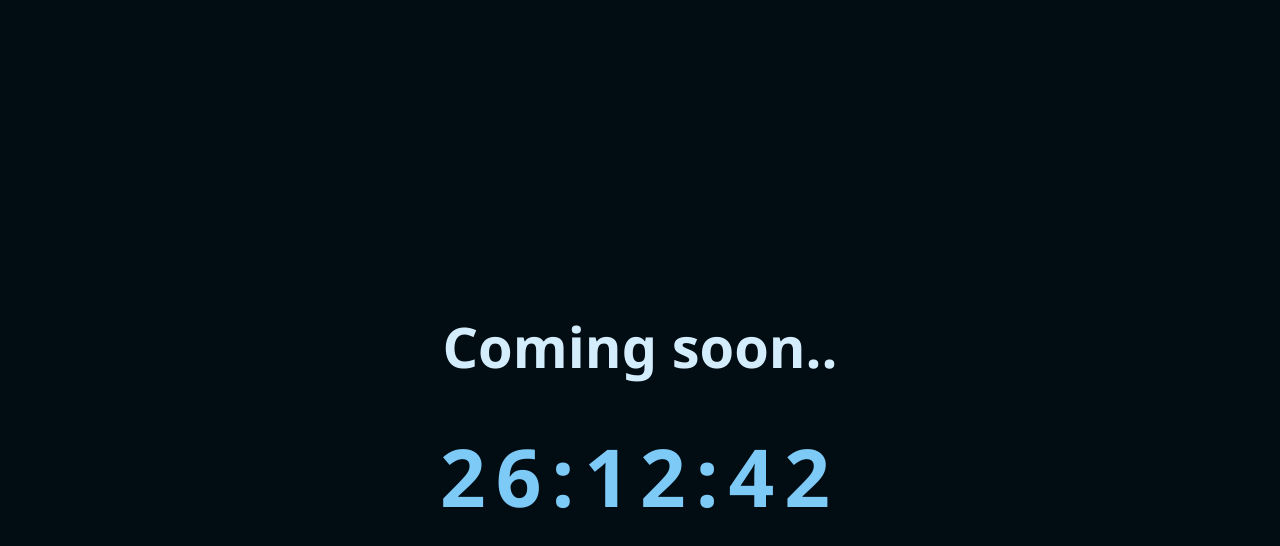
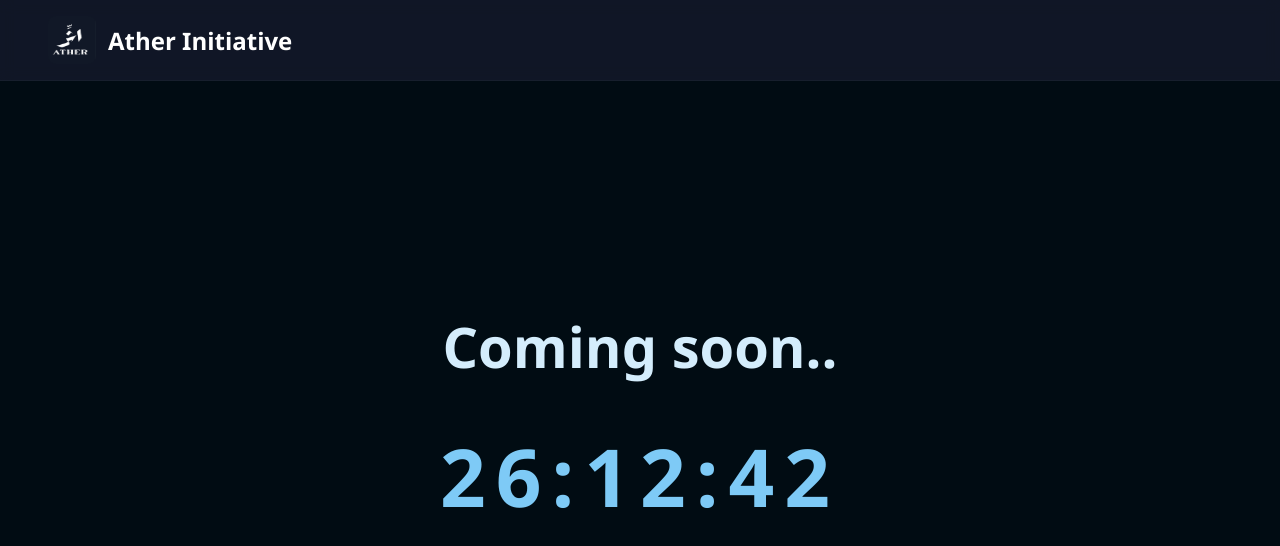
Before and after one commit to webzii/atharinitiative.github.io, a website: page timer/index.html in a window 1280 px wide. Drawn offline with Linux system fonts and the light colour scheme.

Commit message:
Edited Timer

```diff
--- a/timer/index.html
+++ b/timer/index.html
@@ -19,6 +19,62 @@ body {
   text-align: center;
 }
 
+header {
+  position: fixed;
+  top: 0;
+  left: 0;
+  right: 0;
+  z-index: 50;
+  background-color: rgba(17, 24, 39, 0.95);
+  backdrop-filter: blur(8px);
+  border-bottom: 1px solid rgba(31, 41, 55, 0.5);
+  transition: all 0.3s ease;
+}
+
+.header-content {
+  display: flex;
+  align-items: center;
+  justify-content: space-between;
+  padding: 1rem 0;
+}
+
+.logo {
+  display: flex;
+  align-items: center;
+  gap: 0.75rem;
+  cursor: pointer;
+}
+
+.logo-img {
+  width: 3rem;
+  height: 3rem;
+  border-radius: 0.5rem;
+  display: flex;
+  align-items: center;
+  justify-content: center;
+  transition: transform 0.3s ease;
+}
+
+.logo:hover .logo-img {
+  transform: scale(1.1);
+}
+
+.logo-a {
+  text-decoration: none;
+  padding-left: 3rem;
+}
+
+.logo-text {
+  font-size: 1.5rem;
+  font-weight: 700;
+  color: white;
+  transition: color 0.3s ease;
+}
+
+.logo:hover .logo-text {
+  color: #60a5fa;
+}
+
 h1 {
   font-size: 3.5rem;
   color: #D4edfc;
@@ -34,6 +90,17 @@ h1 {
 </style>
 </head>
 <body>
+
+  <header id="header">
+    <div class="container">
+        <div class="header-content">
+            <a href="index.html" class="logo-a"><div class="logo" >
+                <img src="../public/logo-dark.png"  alt="Ather Logo" class="logo-img">
+                <div class="logo-text">Ather Initiative</div>
+            </div></a>
+        </div>
+    </div>
+</header>
 
 <div>
   <h1>Coming soon..</h1>
```
